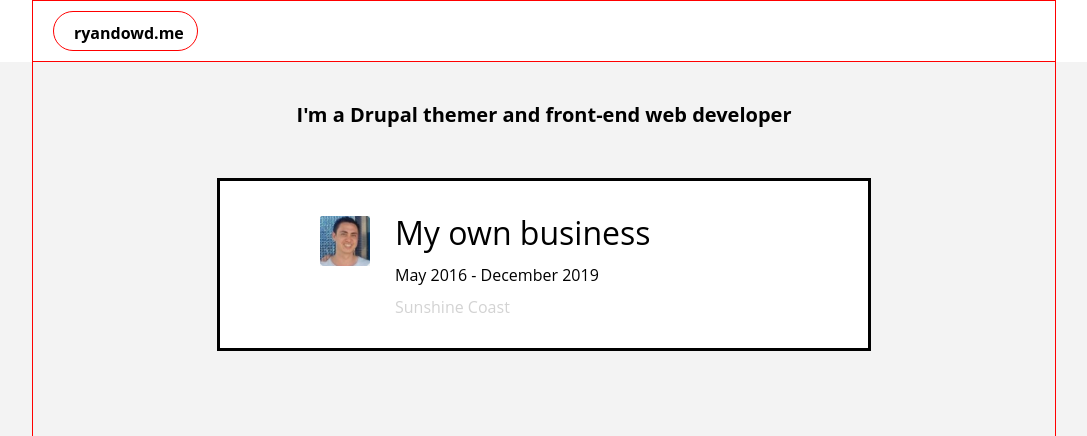
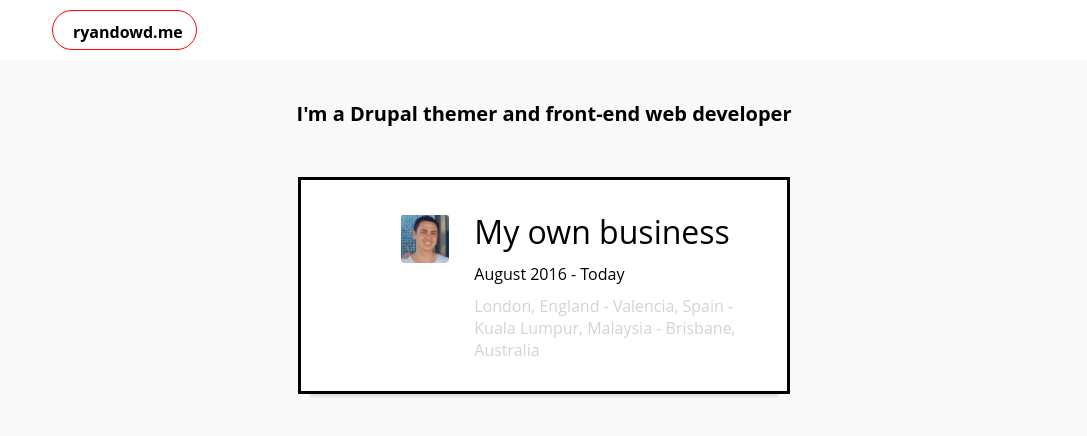
Before and after one commit to ryandowd/React-Portfolio, a React (Create React App) app: page / in a window 1280 px wide. Shown: the top 436 px of the page, without its empty margins (96-1183 px from the left). Built offline with nearby package versions, Linux system fonts and the light colour scheme.

Commit message:
Added hover states on timeline items. Updated content in timeline items via .JSON. Visual tweaks

```diff
--- a/public/TimelineItemsJSON.json
+++ b/public/TimelineItemsJSON.json
@@ -1,58 +1,72 @@
 {
     "1": {
         "logoImage":"me",
-        "startDate":"May 2016",
-        "endDate":"December 2019",
+        "startDate":"August 2016",
+        "endDate":"Today",
         "title":"My own business",
-        "location":"Sunshine Coast"
+        "location":"London, England - Valencia, Spain - Kuala Lumpur, Malaysia - Brisbane, Australia"
     },
     "2": {
         "logoImage":"tes",
         "startDate":"May 2016",
-        "endDate":"December 2019",
+        "endDate":"April 2018",
         "title":"TES",
-        "location":"Sunshine Coast"
+        "location":"London, England"
     },
     "3": {
-        "logoImage":"four",
-        "startDate":"May 2016",
-        "endDate":"December 2019",
-        "title":"Four",
-        "location":"Sunshine Coast"
+        "logoImage":"tes",
+        "startDate":"Aug 2015",
+        "endDate":"December 2015",
+        "title":"TES",
+        "location":"London, England"
     },
     "4": {
-        "logoImage":"vccp",
-        "startDate":"May 2016",
-        "endDate":"December 2019",
-        "title":"VCCP",
-        "location":"Sunshine Coast"
+        "logoImage":"four",
+        "startDate":"Aug 2015",
+        "endDate":"Aug 2015",
+        "title":"Four",
+        "location":"London, England"
     },
     "5": {
-        "logoImage":"atd",
-        "startDate":"May 2016",
-        "endDate":"December 2019",
-        "title":"ATD",
-        "location":"Sunshine Coast"
+        "logoImage":"vccp",
+        "startDate":"Aug 2015",
+        "endDate":"Aug 2015",
+        "title":"VCCP",
+        "location":"London, England"
     },
     "6": {
-        "logoImage":"fc",
-        "startDate":"May 2016",
-        "endDate":"December 2019",
-        "title":"Flight Center",
-        "location":"Sunshine Coast"
+        "logoImage":"atd",
+        "startDate":"Feb 2015",
+        "endDate":"July 2015",
+        "title":"ATD",
+        "location":"London, England"
     },
     "7": {
-        "logoImage":"fig",
-        "startDate":"May 2016",
-        "endDate":"December 2019",
-        "title":"Fig Creative",
-        "location":"Sunshine Coast"
+        "logoImage":"nbcu",
+        "startDate":"Dec 2014",
+        "endDate":"Jan 2015",
+        "title":"NBCU",
+        "location":"London, England"
     },
     "8": {
+        "logoImage":"fc",
+        "startDate":"March 2011",
+        "endDate":"November 2014",
+        "title":"Flight Centre",
+        "location":"Brisbane, Australia"
+    },
+    "9": {
+        "logoImage":"fig",
+        "startDate":"June 2010",
+        "endDate":"April 2011",
+        "title":"Fig Creative",
+        "location":"Sunshine Coast, Australia"
+    },
+    "10": {
         "logoImage":"usc",
-        "startDate":"May 2016",
-        "endDate":"December 2019",
+        "startDate":"2009",
+        "endDate":"2011",
         "title":"USC",
-        "location":"Sunshine Coast"
+        "location":"Sunshine Coast, Australia"
     }
 }
--- a/src/App.js
+++ b/src/App.js
@@ -16,6 +16,8 @@ class App extends Component {
   componentDidMount() {
     axios.get('TimelineItemsJSON.json')
       .then(res => {
+        console.info(res.data);
+
         this.setState({
           isLoading: false,
           timelineItemData: res.data
--- a/src/components/Header/Header.scss
+++ b/src/components/Header/Header.scss
@@ -3,6 +3,7 @@
   position: fixed;
   width: 100%;
   z-index: 1000;
+  top: 0;
 
   h1 {
     font-size: 1.5rem;
--- a/src/components/Timeline/Timeline.js
+++ b/src/components/Timeline/Timeline.js
@@ -15,12 +15,12 @@ class Timeline extends Component {
           return (
             <TimelineItem
               key={itemKey}
-                            itemKey={itemKey}
               logoImage={this.props.timelineItemData[itemKey].logoImage}
+              startDate={this.props.timelineItemData[itemKey].startDate}
+              endDate={this.props.timelineItemData[itemKey].endDate}
               title={this.props.timelineItemData[itemKey].title}
               location={this.props.timelineItemData[itemKey].location}
-                            startDate={this.props.timelineItemData[itemKey].startDate}
-                            endDate={this.props.timelineItemData[itemKey].endDate}/>
+              itemKey={itemKey}/>
             );
         } );
       } );
--- a/src/components/TimelineItem/TimelineItem.js
+++ b/src/components/TimelineItem/TimelineItem.js
@@ -41,7 +41,7 @@ class TimelineItem extends Component {
     // which joins the timeline items from top to bottom)
     let itemJoiner = (
       <div className={'TimelineItem__joiner' +  itemIsVisible}>
-        <span className="TimelineItem__end-date">{this.props.startDate}</span>
+        <div className="TimelineItem__end-date">{this.props.startDate}</div>
       </div>
     );
 
--- a/src/components/TimelineItem/TimelineItem.scss
+++ b/src/components/TimelineItem/TimelineItem.scss
@@ -7,10 +7,18 @@
   display: flex;
   margin: 0 auto;
   padding: 30px 50px 30px 100px;
-  width: 80%;
+  width: 60%;
+  box-shadow: 0px 15px 2px -12px rgba(0, 0, 0, 0.1);
 
   &.js-show-item {
     opacity: 1;
+  }
+
+  &:hover {
+    transform: scale(1.2);
+    cursor: pointer;
+    z-index: 100;
+    box-shadow: 0px 20px 2px -10px rgba(0,0,0,0.05)
   }
 }
 
@@ -45,6 +53,32 @@
   }
 }
 
-.TimelineItem__start-date {
-  border: 1px solid red;
+.TimelineItem__end-date {
+  font-size: 1rem;
+  margin-left: 25px;
+  width: 100px;
+  padding-top: 40px;
+  position: relative;
+
+  &:before {
+    content: '';
+    height: 3px;
+    width: 30px;
+    background-color: #000;
+    display: block;
+    position: absolute;
+    margin-top: 7px;
+    left: -25px;
+  }
+
+  &:after {
+    content: '';
+    height: 18px;
+    width: 18px;
+    display: inline-block;
+    background-color: #000;
+    border-radius: 15px;
+    position: absolute;
+    left: -30px;
+  }
 }
--- a/src/components/TimelineItem/TimelineItemImage/TimelineItemImage.scss
+++ b/src/components/TimelineItem/TimelineItemImage/TimelineItemImage.scss
@@ -2,6 +2,7 @@
   width: 50px;
   height: 50px;
   margin-top: 5px;
+  flex: 0 0 3em;
 
   img {
     width: 100%;
--- a/src/index.scss
+++ b/src/index.scss
@@ -1,7 +1,7 @@
 body {
   margin: 0;
   padding: 0;
-  background-color: #f3f3f3;
+  background-color: #f9f9f9;
   font: 10px 'Open Sans', sans-serif;
 }
 
@@ -12,7 +12,6 @@ body {
 .container {
   width: 80%;
   margin: 0 auto;
-  border: 1px solid red;
 }
 
 .position-fixed {
```
Lines whose indentation alone changed are shown as unchanged.
